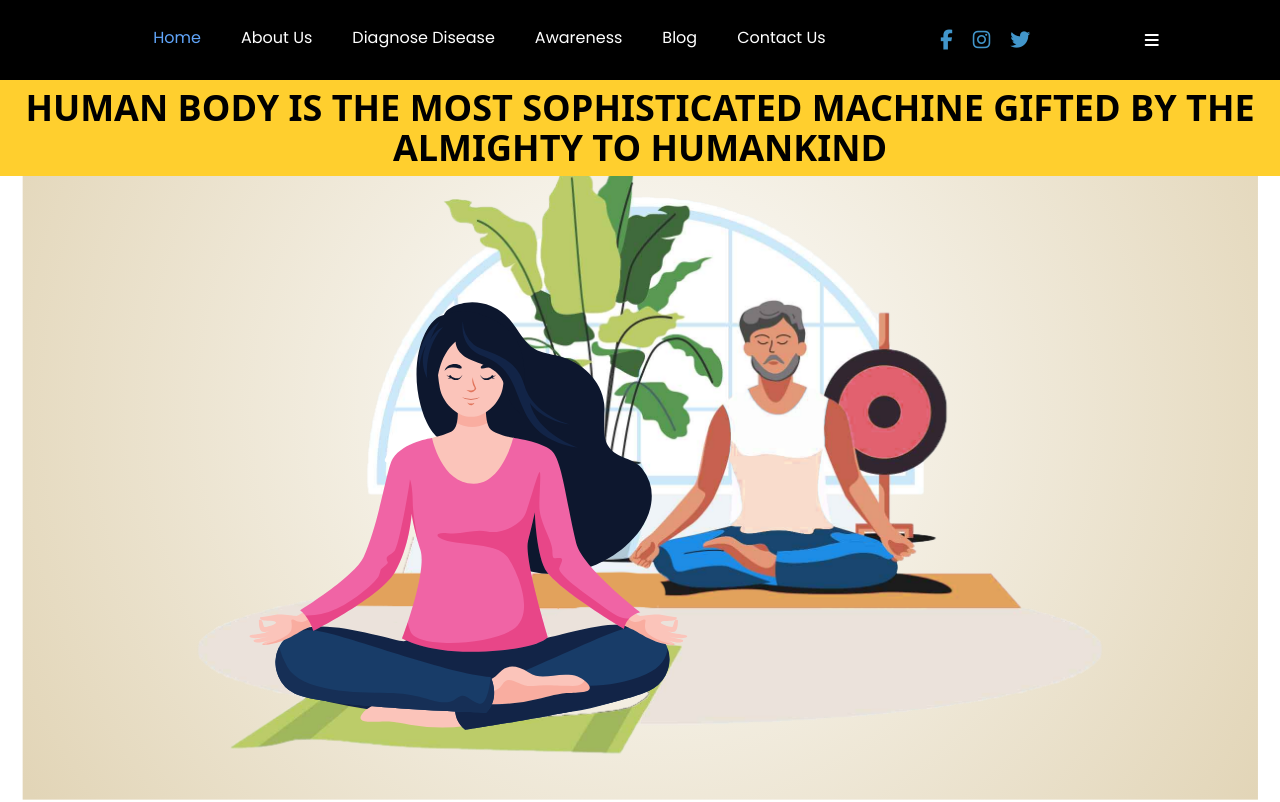
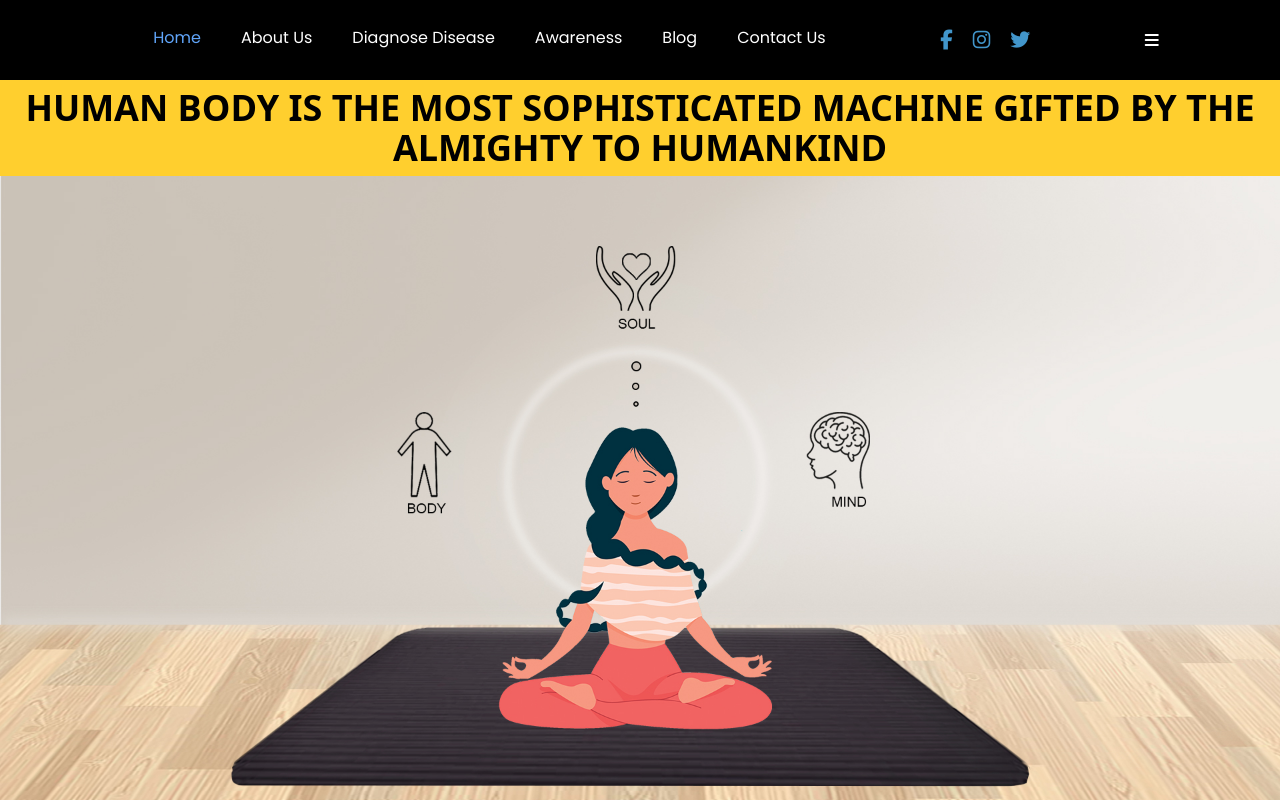
Before and after one commit to mauryavn76/Sadhana-frontend, a Next.js app: page / in a window 1280 px wide. Shown: the top 802 px of the page. Built offline with nearby package versions, Linux system fonts and the light colour scheme.

Commit message:
pushing to dev

```diff
--- a/pages/index.js
+++ b/pages/index.js
@@ -12,7 +12,7 @@ export default function Home() {
   return (
     <div>
       <div>
-        <Banner image="/Images-new/Home/meditation-01-01.svg" />
+        <Banner image="/Images-new/Home/sadhana-banner.jpg" />
         <div className="absolute top-[80px] h-24 w-full bg-[#FFCF2E] flex items-center text-center">
           <p className="text-black font-sans m-0 p-0 font-semibold text-xl md:text-4xl">
             HUMAN BODY IS THE MOST SOPHISTICATED MACHINE GIFTED BY THE ALMIGHTY
```
Also changed, not shown: public/Images-new/Home/sadhana-banner.jpg (added), 1 other file (tests, documents, lock files or other folders).
